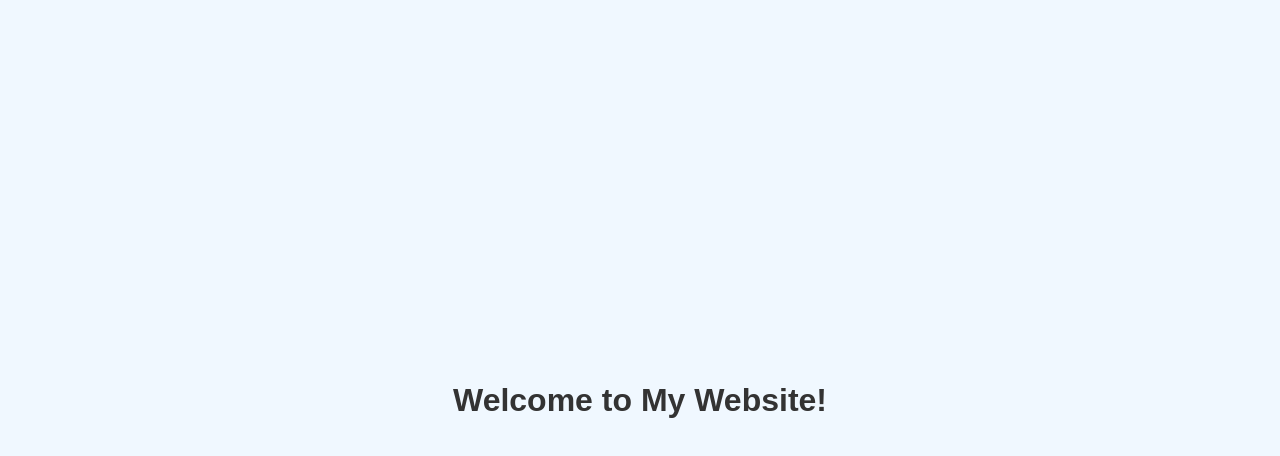
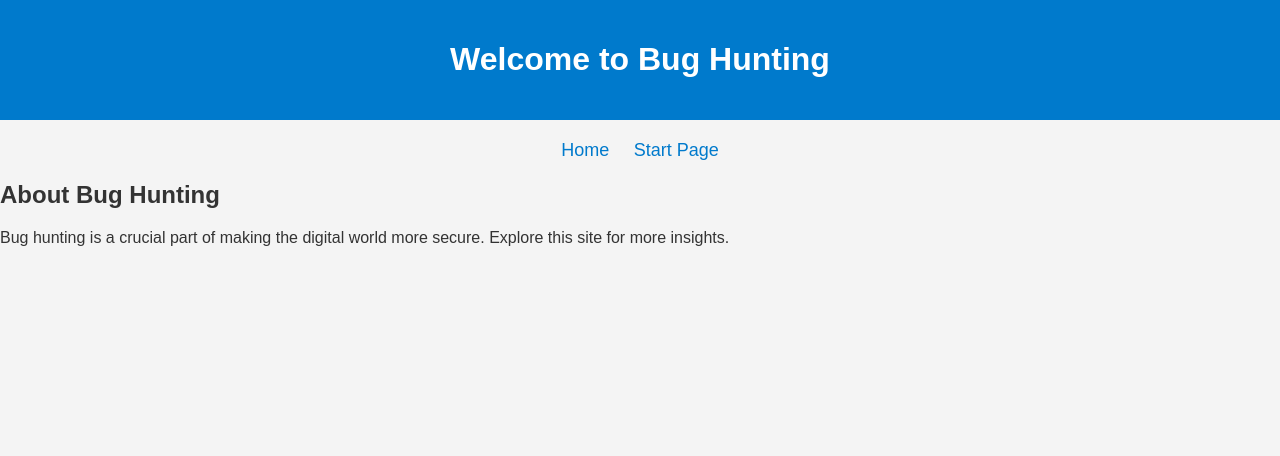
Before and after one commit to chirag9718/bughunting.techh, a plain HTML site: page index.html in a window 1280 px wide. Drawn offline with Linux system fonts and the light colour scheme.

Commit message:
Update index.html

```diff
--- a/index.html
+++ b/index.html
@@ -3,23 +3,47 @@
 <head>
     <meta charset="UTF-8">
     <meta name="viewport" content="width=device-width, initial-scale=1.0">
-    <title>Welcome</title>
+    <title>Welcome to Bug Hunting</title>
     <style>
         body {
             font-family: Arial, sans-serif;
-            display: flex;
-            justify-content: center;
-            align-items: center;
-            height: 100vh;
             margin: 0;
-            background-color: #f0f8ff;
+            padding: 0;
+            background-color: #f4f4f4;
+            color: #333;
         }
-        h1 {
-            color: #333;
+        header {
+            background: #007acc;
+            color: #fff;
+            padding: 20px;
+            text-align: center;
+        }
+        nav {
+            margin: 20px;
+            text-align: center;
+        }
+        nav a {
+            text-decoration: none;
+            color: #007acc;
+            margin: 0 10px;
+            font-size: 18px;
+        }
+        nav a:hover {
+            text-decoration: underline;
         }
     </style>
 </head>
 <body>
-    <h1>Welcome to My Website!</h1>
+    <header>
+        <h1>Welcome to Bug Hunting</h1>
+    </header>
+    <nav>
+        <a href="/">Home</a>
+        <a href="/startPage">Start Page</a>
+    </nav>
+    <main>
+        <h2>About Bug Hunting</h2>
+        <p>Bug hunting is a crucial part of making the digital world more secure. Explore this site for more insights.</p>
+    </main>
 </body>
 </html>
```
